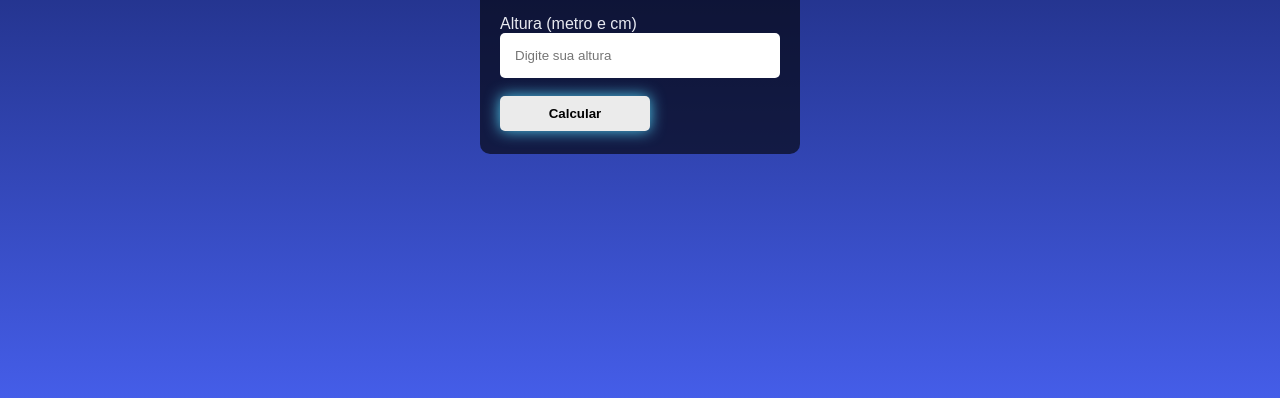
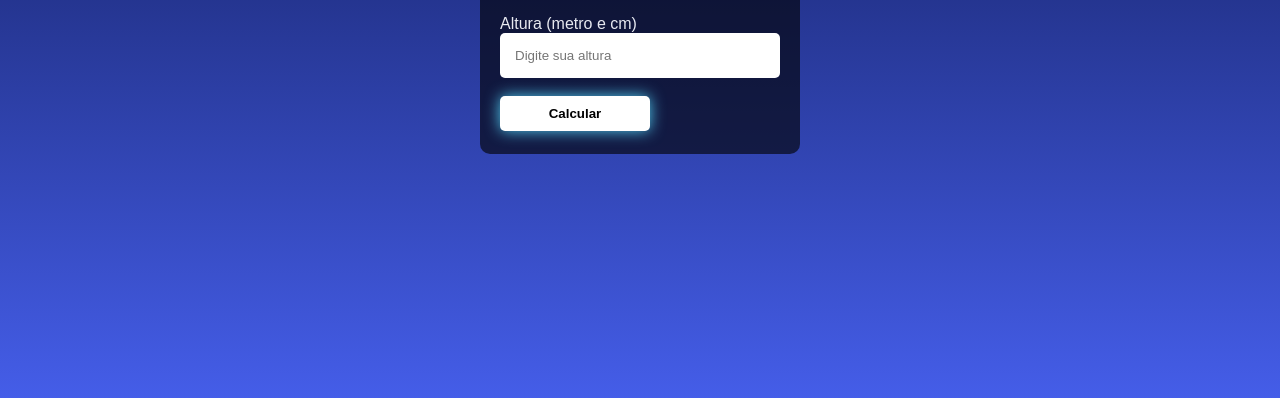
Before and after one commit to EduardoTavares48/calculadoraIMC, a plain HTML site: page index.html in a window 1280 px wide. In both pictures the pointer is over the button "Calcular". Shown: the part 386-784 px from the top of the page. Drawn offline with Linux system fonts and the light colour scheme.

Commit message:
color button hover css

```diff
--- a/style.css
+++ b/style.css
@@ -65,7 +65,7 @@ button {
 }
 
 button:hover {
-    background-color: #ebebeb;
+    background-color: #fff;
     color: #000000;
     box-shadow: 0 0 15px rgba(81, 203, 238, 1);
 }
```
